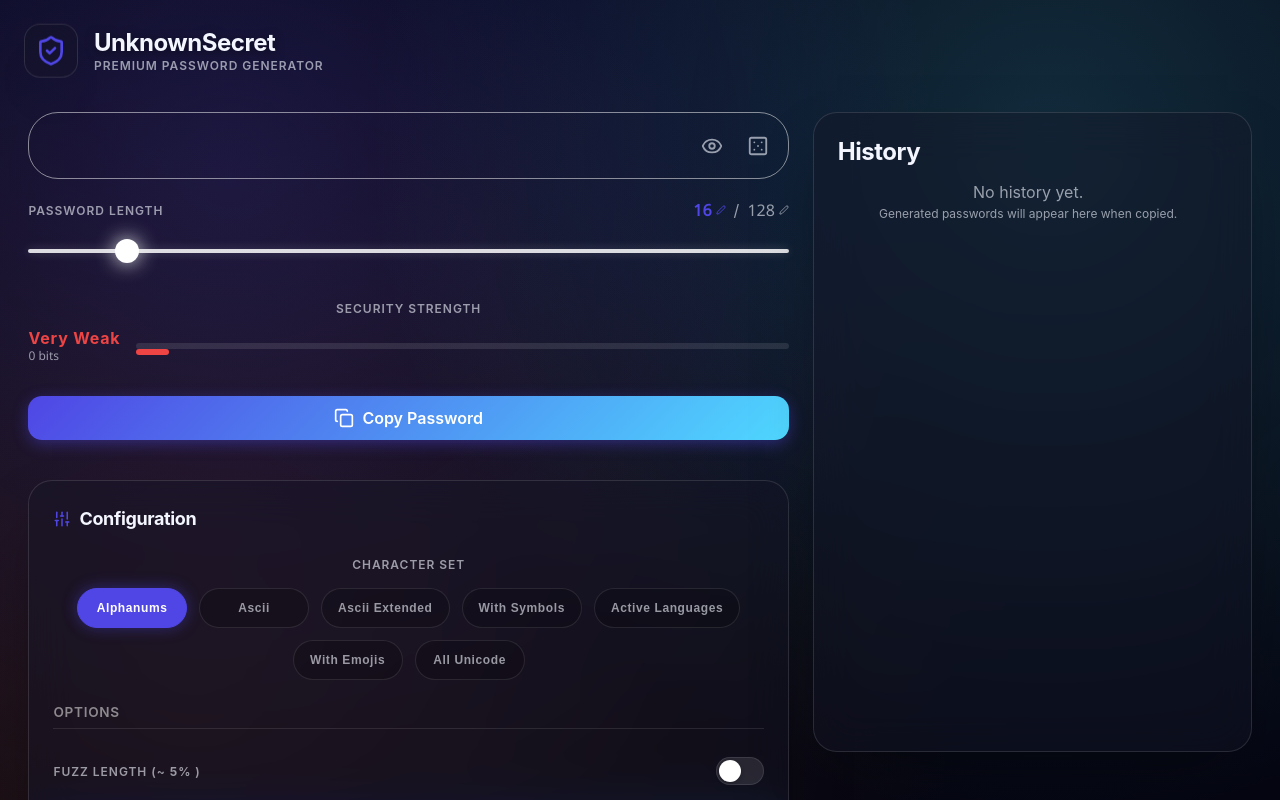
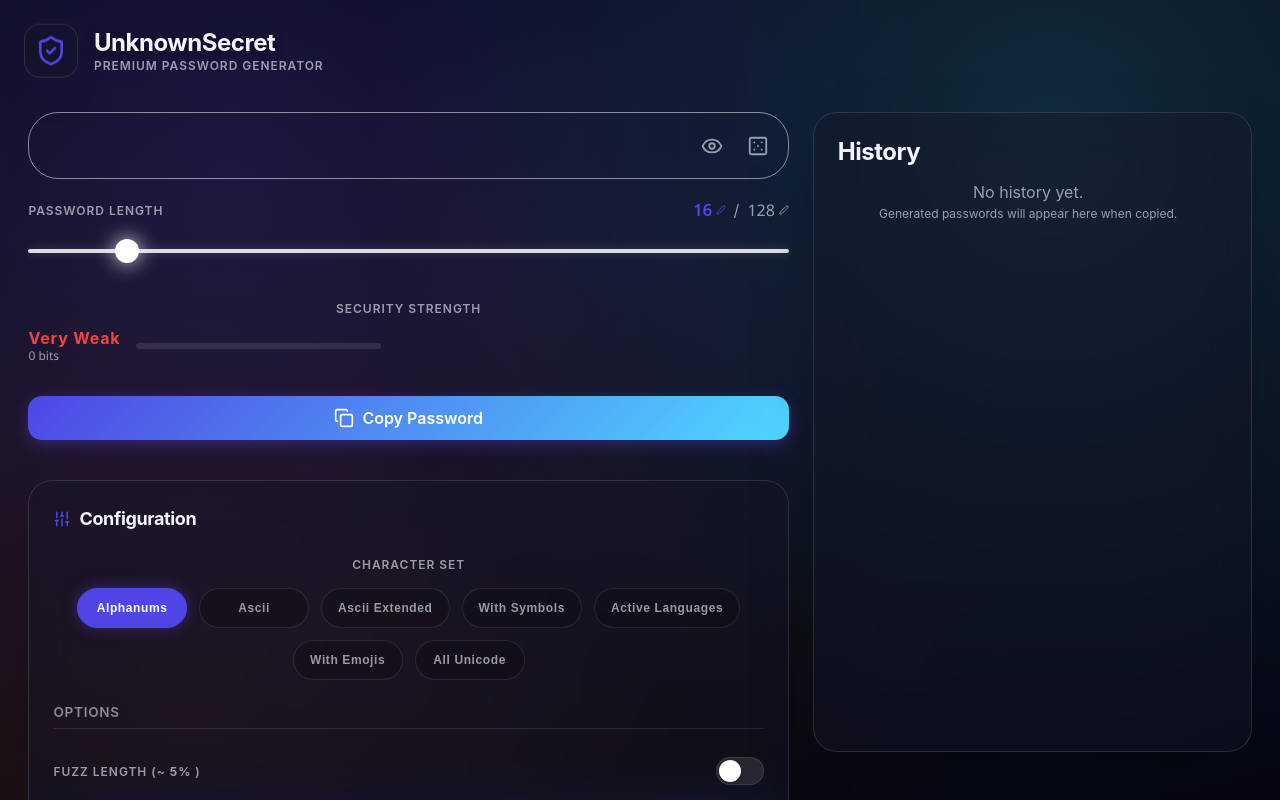
Before and after one commit to WireSwarm/UnknownSecret, a React (Vite) app: page / in a window 1280 px wide. Shown: the top 800 px of the page. Built offline with nearby package versions, Linux system fonts and the light colour scheme; a web font is replaced by a local one.

Commit message:
feat : progress bar v2

```diff
--- a/src/components/generator/EntropyMeter.jsx
+++ b/src/components/generator/EntropyMeter.jsx
@@ -8,32 +8,36 @@ export function EntropyMeter({ entropy, combinations, id }) {
     let isDemon = false;
 
     const safeEntropy = entropy || 0;
+    const percentage = (safeEntropy / 100) * 100;
 
     // Thresholds & Logic
+    // widthStr is now SECTION-relative (not container-relative) because fill is positioned in the row
     if (safeEntropy > 200) {
         strength = 'Absolute Demon';
         color = '#D946EF'; // Fuchsia base (Paranoiac color)
-        widthStr = 'calc(100% + 4rem)'; // Full overflow
+        widthStr = 'calc(100% - 136px)'; // Reaches end of section
         isDemon = true;
     } else if (safeEntropy > 150) {
         strength = 'Paranoiac';
         color = '#D946EF'; // Fuchsia
-        widthStr = 'calc(100% + 4rem)'; // Full overflow
+        widthStr = 'calc(100% - 136px)'; // Reaches end of section
     } else if (safeEntropy > 120) {
         strength = 'Overkill';
         color = '#8b5cf6'; // Violet
-        widthStr = 'calc(100% + 2rem)'; // Half overflow
+        widthStr = 'calc(75% - 136px)'; // Midway between track end (50%) and section end (100%)
     } else if (safeEntropy > 80) {
         strength = 'Excellent';
         color = '#10B981'; // Green
-        widthStr = `${Math.min(100, (safeEntropy / 100) * 100)}%`;
+        // Scale within track (0-50% of section = 0-100% of track)
+        widthStr = `calc(${Math.min(50, (safeEntropy / 100) * 50)}% - 136px)`;
     } else {
         // Standard scaling (< 80)
         if (safeEntropy > 50) { strength = 'Strong'; color = '#4FD8FF'; }
         else if (safeEntropy > 35) { strength = 'Medium'; color = '#FBBF24'; }
         else if (safeEntropy > 20) { strength = 'Weak'; color = '#F97316'; }
 
-        widthStr = `${Math.min(100, Math.max(5, (safeEntropy / 100) * 100))}%`;
+        // Scale within track (0-50% of section)
+        widthStr = `calc(${Math.min(50, Math.max(2.5, (safeEntropy / 100) * 50))}% - 136px)`;
     }
 
     return (
@@ -64,31 +68,36 @@ export function EntropyMeter({ entropy, combinations, id }) {
                     </span>
                 </div>
 
-                {/* Right: Bar Track with Reserved Margin */}
-                {/* mr-16 = 4rem, reserving space for the Paranoiac overflow */}
+                {/* Track Container - Just the background track */}
                 <div
-                    className="relative flex-1 mr-16"
+                    className="relative"
                     id={id ? `${id}-bar-container` : undefined}
+                    style={{ width: 'calc(50% - 136px)' }}
                 >
-                    {/* The Track (Background) - Ends at 100% */}
+                    {/* The Track (Background) - Ends at 50% of section. Hidden if overflow */}
                     <div
-                        className="rounded-full w-full"
+                        className="rounded-full w-full transition-opacity duration-300"
                         style={{
                             height: '6px',
-                            backgroundColor: 'rgba(255, 255, 255, 0.1)'
+                            backgroundColor: 'rgba(255, 255, 255, 0.1)',
+                            opacity: percentage > 100 ? 0 : 1
                         }}
                     />
+                </div>
 
-                    {/* The Fill - Can exceed 100% */}
+                {/* The Fill Bar - Positioned absolutely in the ROW, so % is section-relative */}
                 <div
                     id={id ? `${id}-bar-fill` : undefined}
-                        className="rounded-full absolute left-0 top-0 transition-all duration-500 ease-out flex items-center overflow-hidden"
+                    className="rounded-full absolute transition-all duration-500 ease-out flex items-center overflow-hidden"
                     style={{
                         height: '6px',
                         width: widthStr,
-                            backgroundColor: color, // Base color
+                        backgroundColor: color,
                         boxShadow: (safeEntropy > 100 || isDemon) ? `0 0 15px ${color}` : 'none',
-                            zIndex: 10
+                        zIndex: 10,
+                        left: '136px',
+                        top: '50%',
+                        transform: 'translateY(-50%)'
                     }}
                 >
                     {/* Helix Effect for Absolute Demon */}
@@ -104,7 +113,6 @@ export function EntropyMeter({ entropy, combinations, id }) {
                     )}
                 </div>
             </div>
-            </div>
 
             <style>{`
                 @keyframes helixMove {
```
Lines whose indentation alone changed are shown as unchanged.
